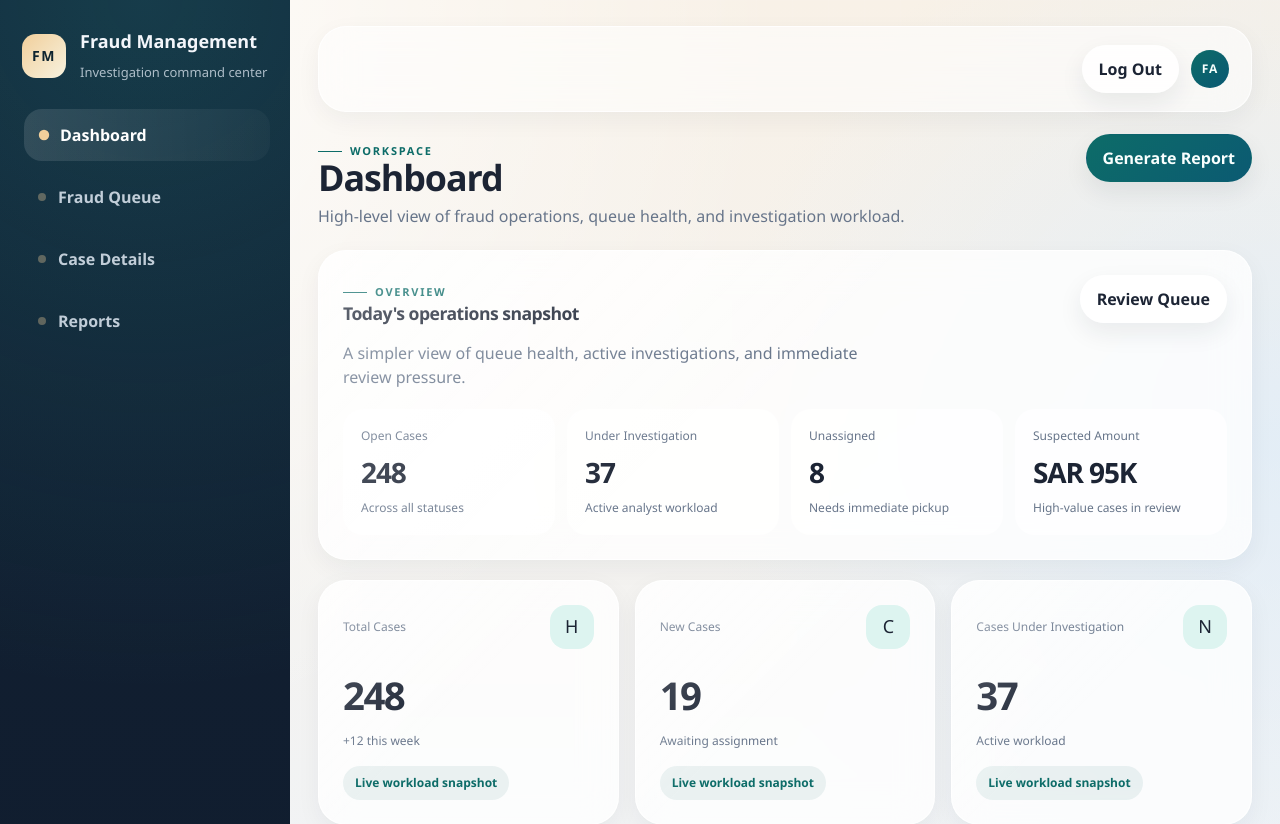
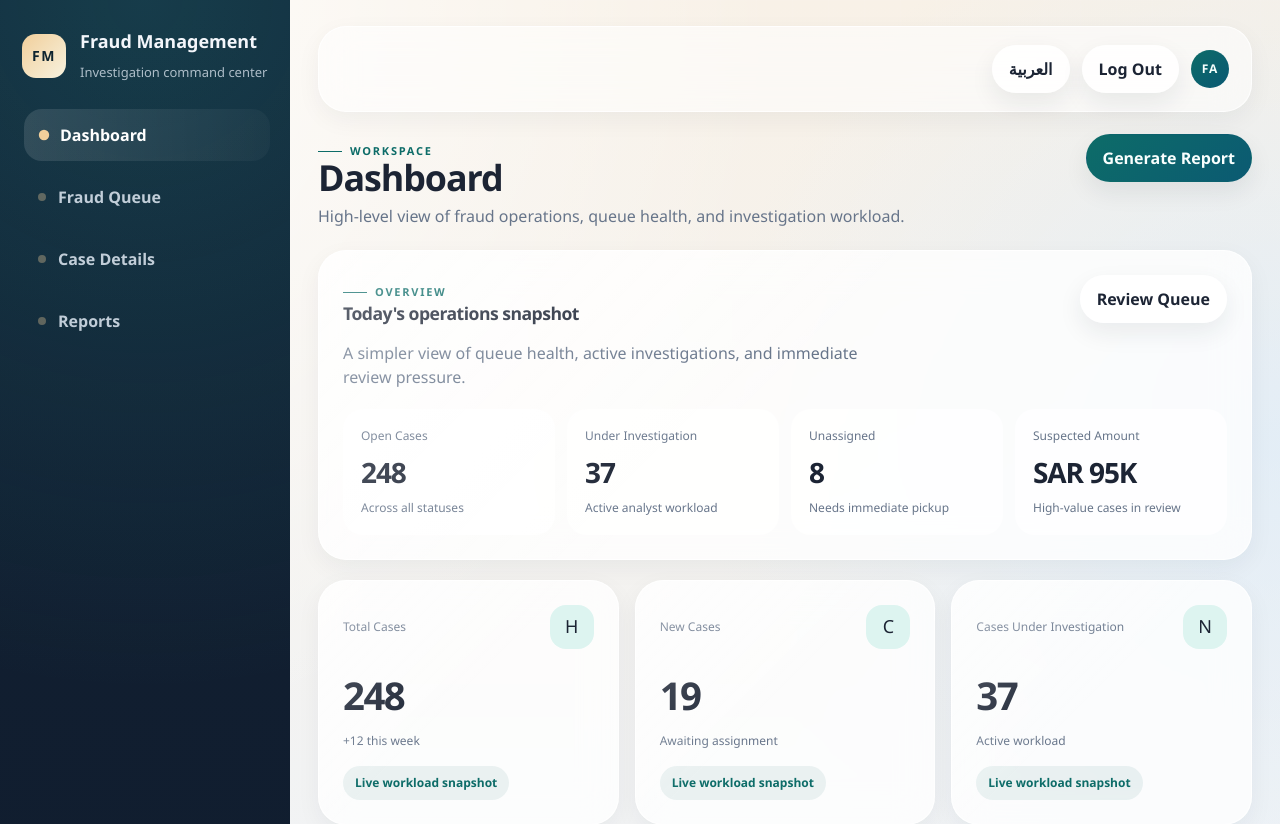
Before and after one commit to ElbahriHeni/fraud-web-complete, a React (Vite) app: page /app/dashboard in a window 1280 px wide. Shown: the top 824 px of the page. Built offline with nearby package versions, Linux system fonts and the light colour scheme.

Commit message:
Add language support and update navigation links

```diff
--- a/src/layout/AppLayout.tsx
+++ b/src/layout/AppLayout.tsx
@@ -1,42 +1,104 @@
 import { Link, NavLink, Outlet } from 'react-router-dom';
+import { useEffect, useMemo, useState } from 'react';
 
-const links = [
-  { to: '/app/dashboard', label: 'Dashboard' },
-  { to: '/app/queue', label: 'Fraud Queue' },
-  { to: '/app/cases/FC-1001', label: 'Case Details' },
-  { to: '/app/reports', label: 'Reports' },
-];
+export type AppLanguage = 'en' | 'ar';
+
+const copy = {
+  en: {
+    brandTitle: 'Fraud Management',
+    brandSubtitle: 'Investigation command center',
+    dashboard: 'Dashboard',
+    queue: 'Fraud Queue',
+    caseDetails: 'Case Details',
+    reports: 'Reports',
+    logout: 'Log Out',
+    languageButton: 'العربية',
+    userAria: 'Fraud Agent User profile',
+  },
+  ar: {
+    brandTitle: 'إدارة الاحتيال',
+    brandSubtitle: 'مركز قيادة التحقيق',
+    dashboard: 'لوحة التحكم',
+    queue: 'قائمة بلاغات الاحتيال',
+    caseDetails: 'تفاصيل البلاغ',
+    reports: 'التقارير',
+    logout: 'تسجيل الخروج',
+    languageButton: 'English',
+    userAria: 'ملف مستخدم فريق الاحتيال',
+  },
+};
 
 export default function AppLayout() {
+  const [language, setLanguage] = useState<AppLanguage>(() => {
+    const saved = localStorage.getItem('app-language');
+    return saved === 'ar' ? 'ar' : 'en';
+  });
+
+  useEffect(() => {
+    localStorage.setItem('app-language', language);
+    document.documentElement.lang = language;
+    document.documentElement.dir = language === 'ar' ? 'rtl' : 'ltr';
+  }, [language]);
+
+  const t = useMemo(() => copy[language], [language]);
+
+  const links = useMemo(
+    () => [
+      { to: '/app/dashboard', label: t.dashboard },
+      { to: '/app/queue', label: t.queue },
+      { to: '/app/cases/FC-1001', label: t.caseDetails },
+      { to: '/app/reports', label: t.reports },
+    ],
+    [t]
+  );
+
   return (
-    <div className="app-shell">
+    <div className={`app-shell ${language === 'ar' ? 'rtl' : ''}`} dir={language === 'ar' ? 'rtl' : 'ltr'}>
       <aside className="sidebar">
         <Link className="brand" to="/app/dashboard">
           <span className="brand-mark">FM</span>
           <span className="brand-copy">
-            <strong>Fraud Management</strong>
-            <span>Investigation command center</span>
+            <strong>{t.brandTitle}</strong>
+            <span>{t.brandSubtitle}</span>
           </span>
         </Link>
+
         <nav className="nav-links">
           {links.map((link) => (
-            <NavLink key={link.to} to={link.to} className={({ isActive }) => isActive ? 'active' : ''}>
+            <NavLink
+              key={link.to}
+              to={link.to}
+              className={({ isActive }) => (isActive ? 'active' : '')}
+            >
               {link.label}
             </NavLink>
           ))}
         </nav>
       </aside>
+
       <main className="main-content">
         <div className="content-frame">
           <div className="topbar">
             <div className="topbar-controls">
-              <Link className="btn" to="/login">Log Out</Link>
-              <button className="user-icon" type="button" aria-label="Fraud Agent User profile">
+              <button
+                className="btn"
+                type="button"
+                onClick={() => setLanguage((prev) => (prev === 'en' ? 'ar' : 'en'))}
+              >
+                {t.languageButton}
+              </button>
+
+              <Link className="btn" to="/login">
+                {t.logout}
+              </Link>
+
+              <button className="user-icon" type="button" aria-label={t.userAria}>
                 <span className="user-chip-avatar">FA</span>
               </button>
             </div>
           </div>
-          <Outlet />
+
+          <Outlet context={{ language }} />
         </div>
       </main>
     </div>
```
